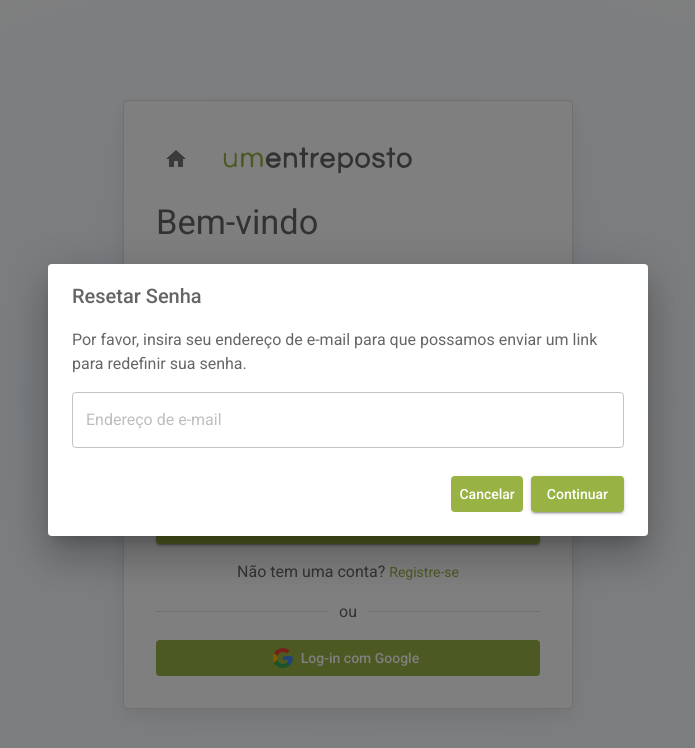
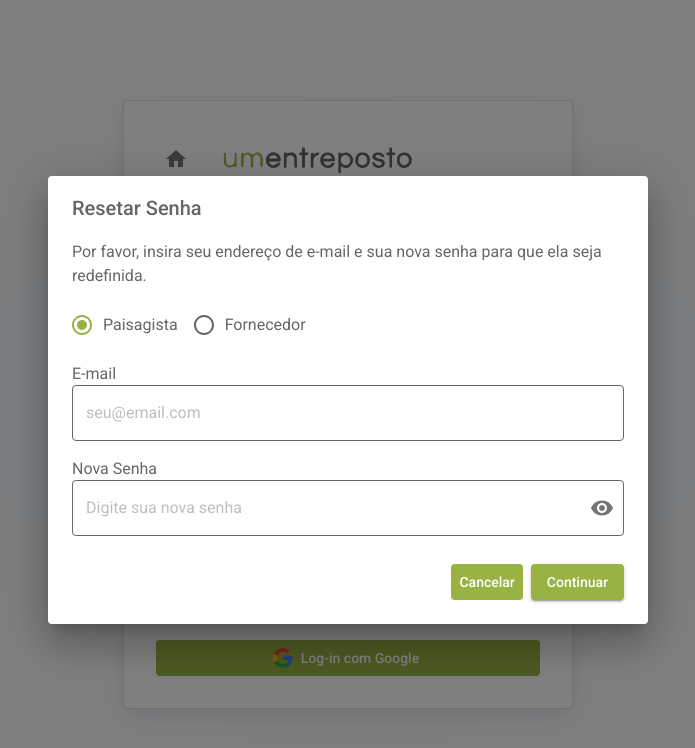
Before and after one commit to devBrait/jardinagem_front, a React (Vite) app: page /login in a window 1280 px wide. Both pictures are taken after typing "name@example.com", "Sample123" into the empty fields and a click on the button "Esqueceu sua senha?". Shown: the top 748 px of the page, without its empty margins (292-987 px from the left). Built offline with nearby package versions, Linux system fonts and the light colour scheme; no server answers.

Commit message:
alteração em algumas telas e axios instalado

```diff
--- a/package.json
+++ b/package.json
@@ -16,6 +16,7 @@
     "@mui/icons-material": "^6.0.2",
     "@mui/material": "^6.0.2",
     "@mui/styled-engine-sc": "^6.0.2",
+    "axios": "^1.7.7",
     "jwt-decode": "^4.0.0",
     "react": "^18.3.1",
     "react-dom": "^18.3.1",
--- a/src/components/admin/NovoNomePopular.tsx
+++ b/src/components/admin/NovoNomePopular.tsx
@@ -45,9 +45,9 @@ export default function NovoNomePopular() {
         const updatedNomesCientificos = [...nomesCientificos]
         updatedNomesCientificos[index].nomesPopulares.push({ id: idCounter, nomePopular })
         setNomesCientificos(updatedNomesCientificos)
-        setIdCounter(idCounter + 1) // Incrementa o contador para o próximo ID
-        setNomePopular('') // Limpa o campo de entrada
-        setNomeCientificoId('') // Limpa a seleção do nome científico
+        setIdCounter(idCounter + 1)
+        setNomePopular('')
+        setNomeCientificoId('')
       }
     }
   }
--- a/src/components/conta/Configuracoes.tsx
+++ b/src/components/conta/Configuracoes.tsx
@@ -1,6 +1,19 @@
-import { Box, Card, CardContent, Typography, Button, FormControlLabel, Checkbox, TextField, Divider } from "@mui/material"
+import { useState } from "react"
+import { Box, Card, CardContent, Typography, Button, FormControlLabel, Checkbox, TextField, Divider, InputAdornment, IconButton } from "@mui/material"
+import { Visibility, VisibilityOff } from "@mui/icons-material"
 
 export default function Configuracoes() {
+  const [showPassword, setShowPassword] = useState(false)
+  const [showConfirmPassword, setShowConfirmPassword] = useState(false)
+
+  const handleClickShowPassword = () => {
+    setShowPassword((prev) => !prev)
+  }
+
+  const handleClickShowConfirmPassword = () => {
+    setShowConfirmPassword((prev) => !prev)
+  }
+
   return (
     <Box p={2}>
       <Typography variant="h4" gutterBottom>
@@ -56,14 +69,32 @@ export default function Configuracoes() {
             variant="outlined"
             fullWidth
             margin="normal"
-            type="password"
+            type={showPassword ? 'text' : 'password'}
+            InputProps={{
+              endAdornment: (
+                <InputAdornment position="end">
+                  <IconButton onClick={handleClickShowPassword} edge="end">
+                    {showPassword ? <VisibilityOff /> : <Visibility />}
+                  </IconButton>
+                </InputAdornment>
+              ),
+            }}
           />
           <TextField
             placeholder="Digite sua senha nova novamente"
             variant="outlined"
             fullWidth
             margin="normal"
-            type="password"
+            type={showConfirmPassword ? 'text' : 'password'}
+            InputProps={{
+              endAdornment: (
+                <InputAdornment position="end">
+                  <IconButton onClick={handleClickShowConfirmPassword} edge="end">
+                    {showConfirmPassword ? <VisibilityOff /> : <Visibility />}
+                  </IconButton>
+                </InputAdornment>
+              ),
+            }}
           />
 
           <Box display="flex" justifyContent="flex-end" style={{ marginTop: '16px' }}>
--- a/src/components/footer/Footer.tsx
+++ b/src/components/footer/Footer.tsx
@@ -29,7 +29,15 @@ export default function Footer() {
           CNPJ: 46.640.604/0001-01
         </Typography>
         <Typography sx={{ color: '#656565', marginTop: 1, textAlign: isMobile ? 'center' : 'left' }}>
-          Confere lá: @umentreposto
+          Confere lá:
+          <Link
+            href="https://www.instagram.com/umentreposto"
+            target="_blank"
+            rel="noopener"
+            sx={{ color: '#656565', textDecoration: 'none', marginLeft: 0.5 }}
+          >
+            @umentreposto
+          </Link>
         </Typography>
       </Box>
 
--- a/src/components/login/ForgotPassword.tsx
+++ b/src/components/login/ForgotPassword.tsx
@@ -4,7 +4,17 @@ import DialogActions from '@mui/material/DialogActions'
 import DialogContent from '@mui/material/DialogContent'
 import DialogContentText from '@mui/material/DialogContentText'
 import DialogTitle from '@mui/material/DialogTitle'
-import OutlinedInput from '@mui/material/OutlinedInput'
+import FormControl from '@mui/material/FormControl'
+import FormLabel from '@mui/material/FormLabel'
+import TextField from '@mui/material/TextField'
+import Radio from '@mui/material/Radio'
+import RadioGroup from '@mui/material/RadioGroup'
+import FormControlLabel from '@mui/material/FormControlLabel'
+import { useState } from 'react'
+import { Visibility, VisibilityOff } from '@mui/icons-material'
+import IconButton from '@mui/material/IconButton'
+import toastr from './../../toastrConfig'
+import axios from 'axios'
 
 interface ForgotPasswordProps {
   open: boolean
@@ -12,10 +22,72 @@ interface ForgotPasswordProps {
 }
 
 export default function ForgotPassword({ open, handleClose }: ForgotPasswordProps) {
+  const [userType, setUserType] = useState('paisagista')
+  const [email, setEmail] = useState('')
+  const [senha, setSenha] = useState('')
+  const [emailError, setEmailError] = useState(false)
+  const [emailErrorMessage, setEmailErrorMessage] = useState('')
+  const [passwordError, setPasswordError] = useState(false)
+  const [passwordErrorMessage, setPasswordErrorMessage] = useState('')
+  const [showPassword, setShowPassword] = useState(false)
+  const apiurl = import.meta.env.VITE_APP_API_URL
 
-  const handleForgotPasswordSubmit = (event: React.FormEvent<HTMLFormElement>) => {
+  const handleForgotPasswordSubmit = async (event: React.FormEvent<HTMLFormElement>) => {
     event.preventDefault()
-    handleClose()
+
+    let isValid = true
+
+    // Validação do email
+    if (!email || !/\S+@\S+\.\S+/.test(email)) {
+      setEmailError(true)
+      setEmailErrorMessage('Por favor insira um e-mail válido.')
+      isValid = false
+    } else {
+      setEmailError(false)
+      setEmailErrorMessage('')
+    }
+
+    // Validação da senha
+    if (!senha || senha.length < 6) {
+      setPasswordError(true)
+      setPasswordErrorMessage('A senha deve conter pelo menos 6 caracteres.')
+      isValid = false
+    } else {
+      setPasswordError(false)
+      setPasswordErrorMessage('')
+    }
+
+    if (isValid) {
+      const url = userType === 'paisagista'
+        ? `${apiurl}/clientes/redefinir-senha`
+        : `${apiurl}/paisagistas/redefinir-senha`
+
+      const success = await redefineSenha(url, email, senha)
+
+      if (success) {
+        toastr.success('Senha redefinida com sucesso!')
+        handleClose()
+      } else {
+        toastr.error('Erro ao redefinir senha!')
+      }
+    }
+  }
+
+
+  const redefineSenha = async (url: string, email: string, senha: string) => {
+    try {
+      const response = await axios.put(url, { email, senha }, { headers: { 'Content-Type': 'application/json' } })
+
+      if (response.status !== 200 && response.status !== 204) {
+        toastr.error("Erro:", response.data.message)
+        return false
+      }
+
+      return true
+    } catch (error) {
+      console.error("Erro na requisição:", error)
+      return false;
+    }
   }
 
   return (
@@ -32,18 +104,60 @@ export default function ForgotPassword({ open, handleClose }: ForgotPasswordProp
         sx={{ display: 'flex', flexDirection: 'column', gap: 2, width: '100%' }}
       >
         <DialogContentText>
-          Por favor, insira seu endereço de e-mail para que possamos enviar um link para redefinir sua senha.
+          Por favor, insira seu endereço de e-mail e sua nova senha para que ela seja redefinida.
         </DialogContentText>
-        <OutlinedInput
-          autoFocus
-          required
-          margin="dense"
-          id="email"
-          name="email"
-          placeholder="Endereço de e-mail"
-          type="email"
-          fullWidth
-        />
+
+        <RadioGroup
+          value={userType}
+          onChange={(e) => setUserType(e.target.value)}
+          row
+        >
+          <FormControlLabel value="paisagista" control={<Radio />} label="Paisagista" />
+          <FormControlLabel value="fornecedor" control={<Radio />} label="Fornecedor" />
+        </RadioGroup>
+        <FormControl fullWidth>
+          <FormLabel htmlFor="email">E-mail</FormLabel>
+          <TextField
+            id="email"
+            type="email"
+            name="email"
+            placeholder="seu@email.com"
+            autoComplete="email"
+            autoFocus
+            variant="outlined"
+            color={emailError ? 'error' : 'primary'}
+            error={emailError}
+            value={email}
+            onChange={(e) => setEmail(e.target.value)}
+          />
+          {emailError && <p style={{ color: 'red' }}>{emailErrorMessage}</p>}
+        </FormControl>
+        <FormControl fullWidth>
+          <FormLabel htmlFor="senha">Nova Senha</FormLabel>
+          <TextField
+            error={passwordError}
+            id="senha"
+            name="senha"
+            placeholder="Digite sua nova senha"
+            type={showPassword ? 'text' : 'password'}
+            variant="outlined"
+            color={passwordError ? 'error' : 'primary'}
+            value={senha}
+            onChange={(e) => setSenha(e.target.value)}
+            InputProps={{
+              endAdornment: (
+                <IconButton
+                  aria-label="toggle password visibility"
+                  onClick={() => setShowPassword((prev) => !prev)}
+                  edge="end"
+                >
+                  {showPassword ? <VisibilityOff /> : <Visibility />}
+                </IconButton>
+              ),
+            }}
+          />
+          {passwordError && <p style={{ color: 'red' }}>{passwordErrorMessage}</p>}
+        </FormControl>
       </DialogContent>
       <DialogActions sx={{ pb: 3, px: 3 }}>
         <Button onClick={handleClose}>Cancelar</Button>
--- a/src/components/login/SignUp.tsx
+++ b/src/components/login/SignUp.tsx
@@ -23,6 +23,7 @@ import { InputAdornment } from '@mui/material'
 import { Visibility, VisibilityOff } from '@mui/icons-material'
 import { useNavigate } from 'react-router-dom'
 import { useAuth } from '../../AuthContext'
+import axios from 'axios'
 
 const Card = styled(MuiCard)(({ theme }) => ({
   display: 'flex',
@@ -121,23 +122,18 @@ export default function  SignUp(props: { disableCustomTheme?: boolean }) {
 
   const cadastraConta = async (url: string, dadosUsuario: Paisagista | Fornecedor) => {
     try {
-      const response = await fetch(url, {
-        method: 'POST',
-        credentials: 'include',
-        headers: { 'Content-Type': 'application/json' },
-        body: JSON.stringify(dadosUsuario),
-      })
+      const response = await axios.post(url, dadosUsuario, { withCredentials: true })
 
-      if (!response.ok) {
-        return false
+      if (response.status !== 200) {
+        return false;
       }
 
-      const data = await response.json()
-      return data
-    } catch{
+      return response.data
+    } catch {
       return false
     }
   }
+
 
   const validateInputs = async () => {
     const email = (document.getElementById('email') as HTMLInputElement).value
```
Also changed, not shown: src/AuthContext.tsx (+4 -6 lines), src/components/login/SignIn.tsx (+7 -9 lines), src/components/pedidos/NovoPedido.tsx (+6 -7 lines), 1 other file (tests, documents, lock files or other folders).
